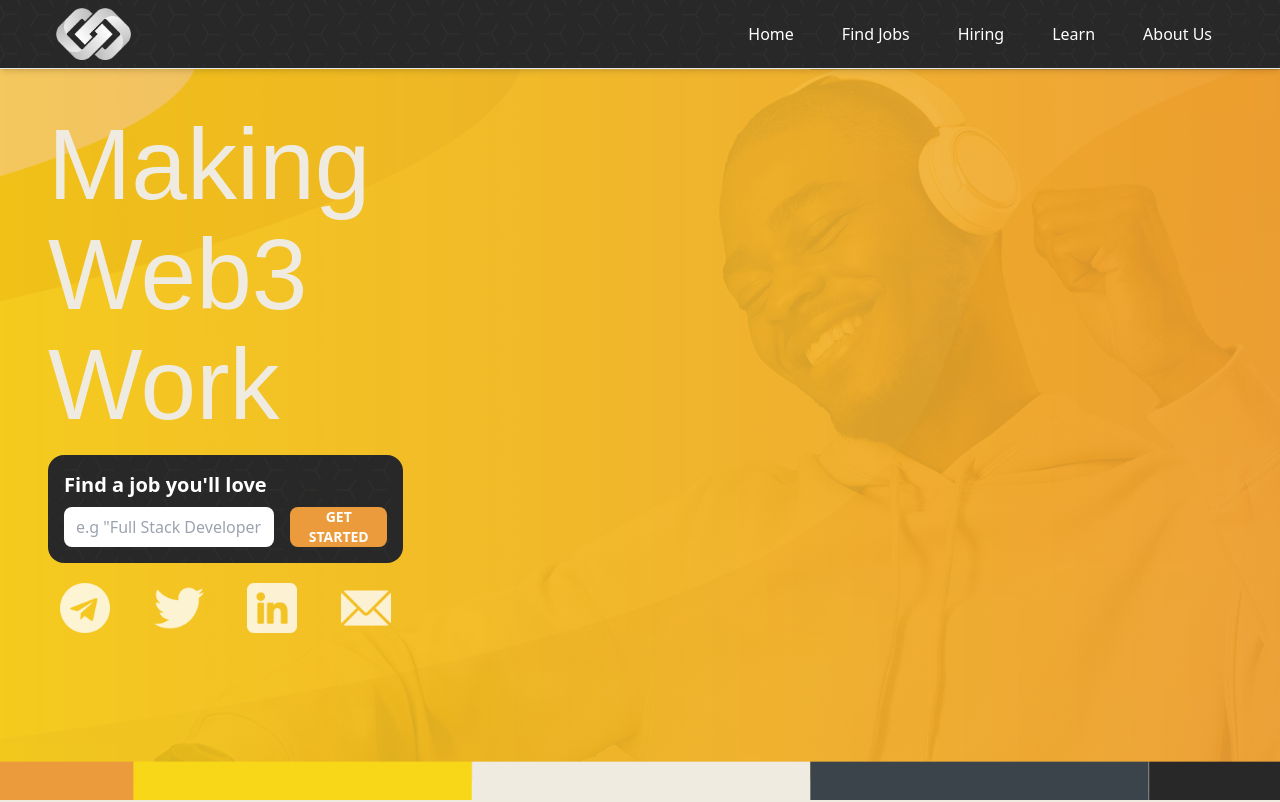
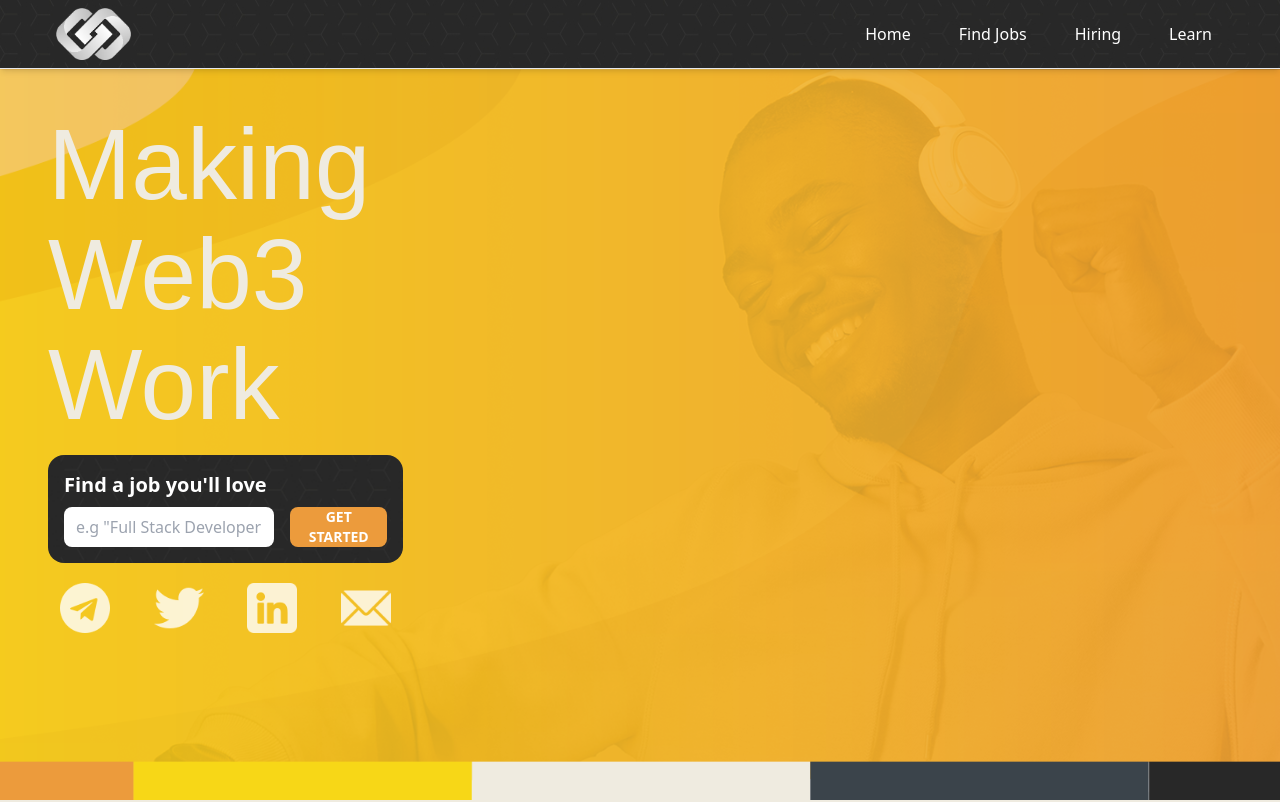
Before and after one commit to CBRecruitment/cb-recruitment, a Next.js app: page / in a window 1280 px wide. Shown: the top 802 px of the page. Built offline with nearby package versions, Linux system fonts and the light colour scheme.

Commit message:
Update Nav.tsx

```diff
--- a/components/Navbar/Nav.tsx
+++ b/components/Navbar/Nav.tsx
@@ -17,7 +17,7 @@ const Nav = () => {
     { name: 'Find Jobs', link: '/candidates' },
     { name: 'Hiring', link: '/companies' },
     { name: 'Learn', link: '/blog' },
-    { name: 'About Us', link: '/about' },
+    // { name: 'About Us', link: '/about' },
   ];
 
   return (
```
